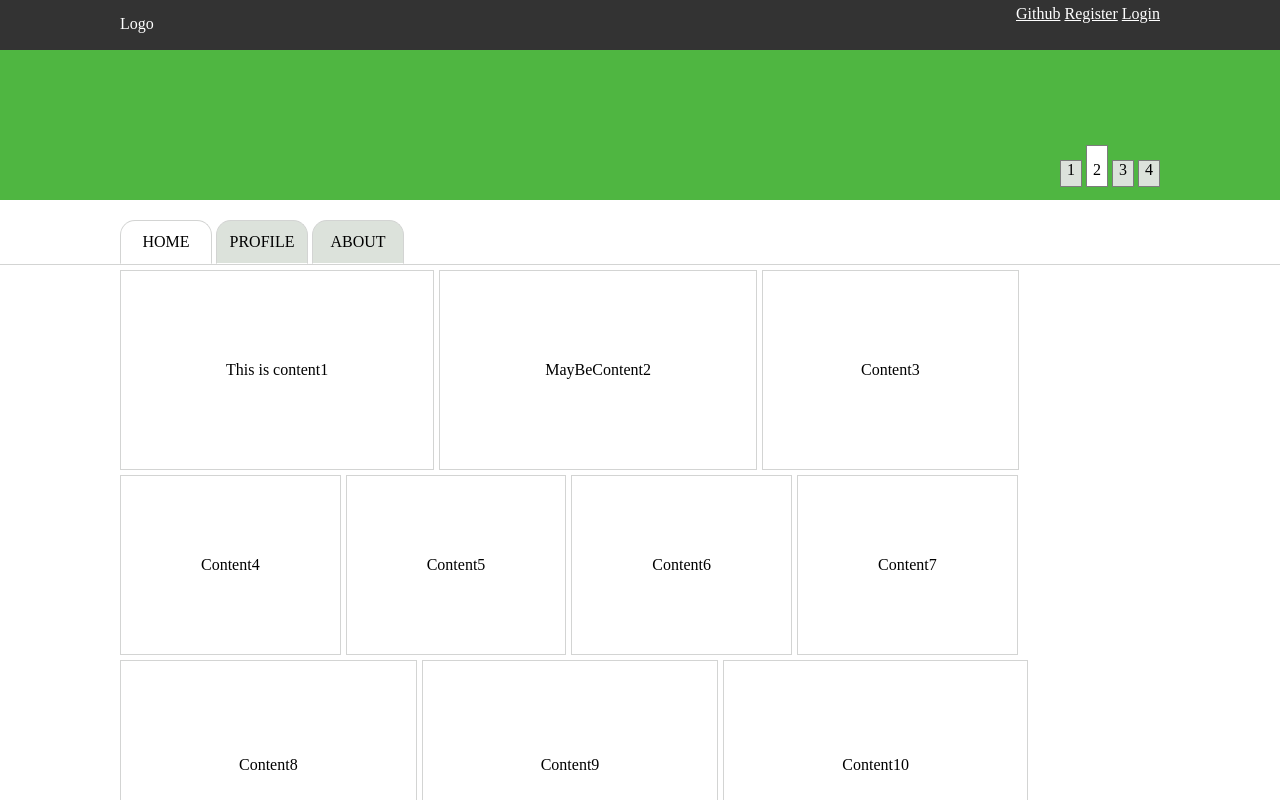
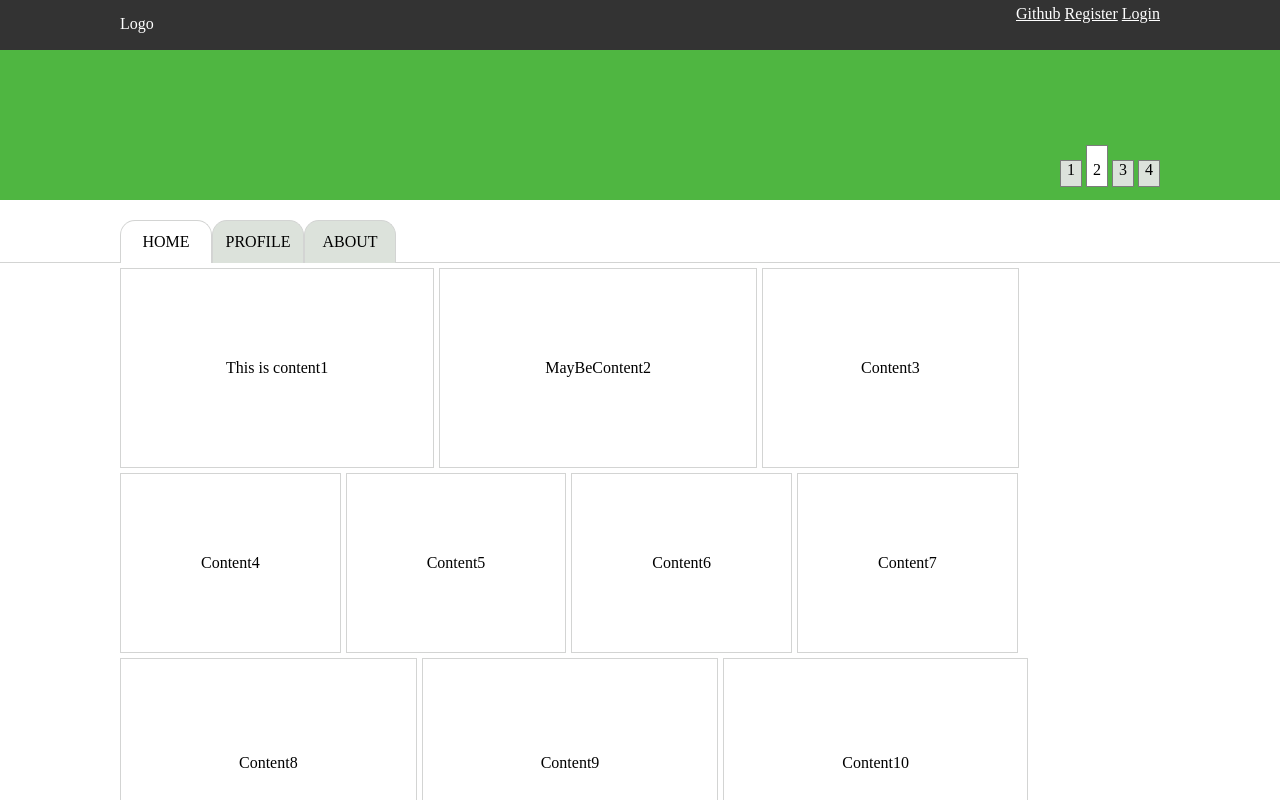
Before and after one commit to ALittleWhiteRabbit/baidu_life, a plain HTML site: page Day7_8/design.html in a window 1280 px wide. Shown: the top 800 px of the page. Drawn offline with Linux system fonts and the light colour scheme.

Commit message:
Update style.css

```diff
--- a/Day7_8/css2/style.css
+++ b/Day7_8/css2/style.css
@@ -50,12 +50,13 @@ ul li{
 nav{
     width:100%;
     border-bottom: 1px solid rgb(211, 212, 211);
-    margin:0 auto;
+    font-size:0; /*使span之间的距离消失*/
 }
 .menu{
     margin-left:120px;
 }
 .menu span{
+    font-size: initial; /*使span之间的距离消失*/
     display: inline-block;
     background:rgb(220, 226, 219);
     width:90px;
@@ -63,10 +64,11 @@ nav{
     text-align: center;
     padding-top:12px;
     margin-top:20px;
+    margin-bottom:-1px; /*处理底部的border*/
     border-top-left-radius: 15px;
     border-top-right-radius: 15px;
     border:1px solid rgb(211, 212, 211);
-    border-bottom-color: #fff;
+    border-bottom: #fff;
 }
 .menu .choosed{
     background:#fff;
```
